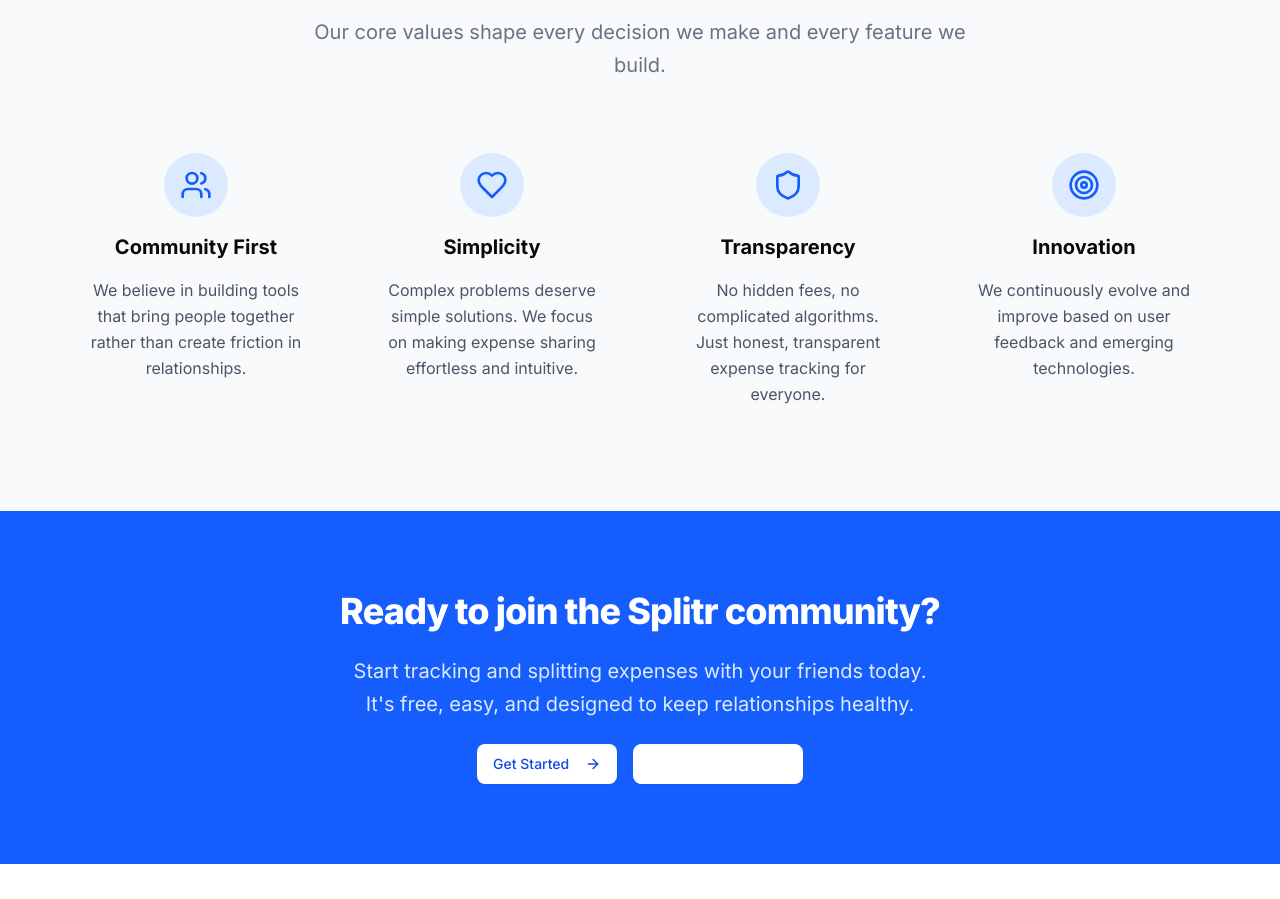
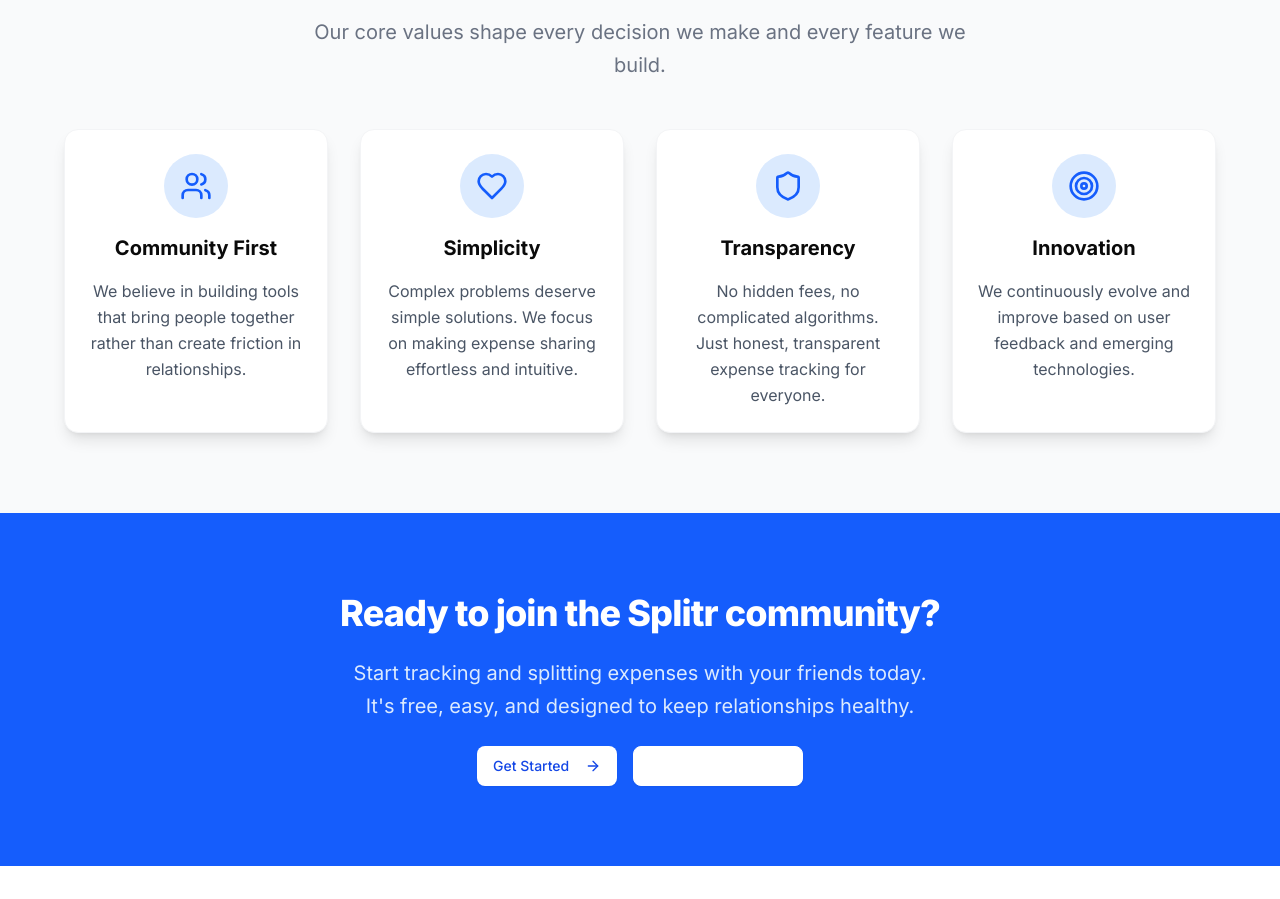
Before and after one commit to dhruvbajaj13/Splitr, a Next.js app: page /about in a window 1280 px wide. Shown: the part 1380-2279 px from the top of the page. Built offline with nearby package versions, Linux system fonts and the light colour scheme; no server answers.

Commit message:
Fix hover effects on Our Values

```diff
--- a/app/about/page.jsx
+++ b/app/about/page.jsx
@@ -146,36 +146,61 @@
   whileInView="visible"
   viewport={{ once: true, amount: 0.2 }}
 >
-        <motion.div className="container mx-auto px-4 md:px-6 text-center" variants={staggerContainer}>
+  <motion.div
+    className="container mx-auto px-4 md:px-6 text-center"
+    variants={staggerContainer}
+  >
     <motion.div variants={itemVariants}>
-            <Badge variant="outline" className="bg-blue-100 text-[14px] text-blue-800 mb-4 border">
+      <Badge
+        variant="outline"
+        className="bg-blue-100 text-[14px] text-blue-800 mb-4 border"
+      >
         Our Values
       </Badge>
     </motion.div>
-          <motion.h2 className="font-semibold text-5xl md:text-4xl text-foreground mb-4" variants={itemVariants}>
+    <motion.h2
+      className="font-semibold text-5xl md:text-4xl text-foreground mb-4"
+      variants={itemVariants}
+    >
       What drives us forward
     </motion.h2>
-          <motion.p className="mx-auto max-w-[700px] text-gray-500 dark:text-gray-400 md:text-xl/relaxed mb-12" variants={itemVariants}>
+    <motion.p
+      className="mx-auto max-w-[700px] text-gray-500 dark:text-gray-400 md:text-xl/relaxed mb-12"
+      variants={itemVariants}
+    >
       Our core values shape every decision we make and every feature we build.
     </motion.p>
 
-          <motion.div className="mx-auto grid max-w-6xl gap-8 md:grid-cols-2 lg:grid-cols-4">
-            {VALUES.map(({ icon, title, description }, index) => (
+    <motion.div className="mx-auto grid grid-cols-1 sm:grid-cols-2 lg:grid-cols-4 gap-8 max-w-6xl">
+      {VALUES.map(({ icon, title, description }) => (
         <motion.div
           key={title}
           variants={itemVariants}
-                className="flex flex-col items-center space-y-4 p-6"
+          whileHover={{
+            scale: 1.07,
+            boxShadow: "0 8px 32px rgba(37, 99, 235, 0.16)",
+            transition: {
+              type: "spring",
+              stiffness: 320,
+              damping: 22,
+              duration: 0.22,
+            },
+          }}
+          className="group flex flex-col items-center space-y-4 p-6 rounded-xl shadow-lg transition-colors duration-300 bg-white dark:bg-blue-950/30 cursor-pointer border border-gray-100 dark:border-gray-700"
         >
-                <div className="flex h-16 w-16 items-center justify-center rounded-full bg-blue-100 dark:bg-blue-900/30 text-blue-600 dark:text-blue-400">
+          <div className="flex h-16 w-16 items-center justify-center rounded-full bg-blue-100 dark:bg-blue-900/30 text-blue-600 dark:text-blue-400 transition-colors duration-300 group-hover:text-blue-800 dark:group-hover:text-blue-300">
             {icon}
           </div>
           <h3 className="text-xl font-bold text-foreground">{title}</h3>
-                <p className="text-gray-600 dark:text-gray-300 text-center leading-relaxed">{description}</p>
+          <p className="text-gray-600 dark:text-gray-300 text-center leading-relaxed">
+            {description}
+          </p>
         </motion.div>
       ))}
     </motion.div>
   </motion.div>
 </motion.section>
+
 
       {/* Call-to-Action Section */}
       <motion.section
```
Lines whose indentation alone changed are shown as unchanged.
